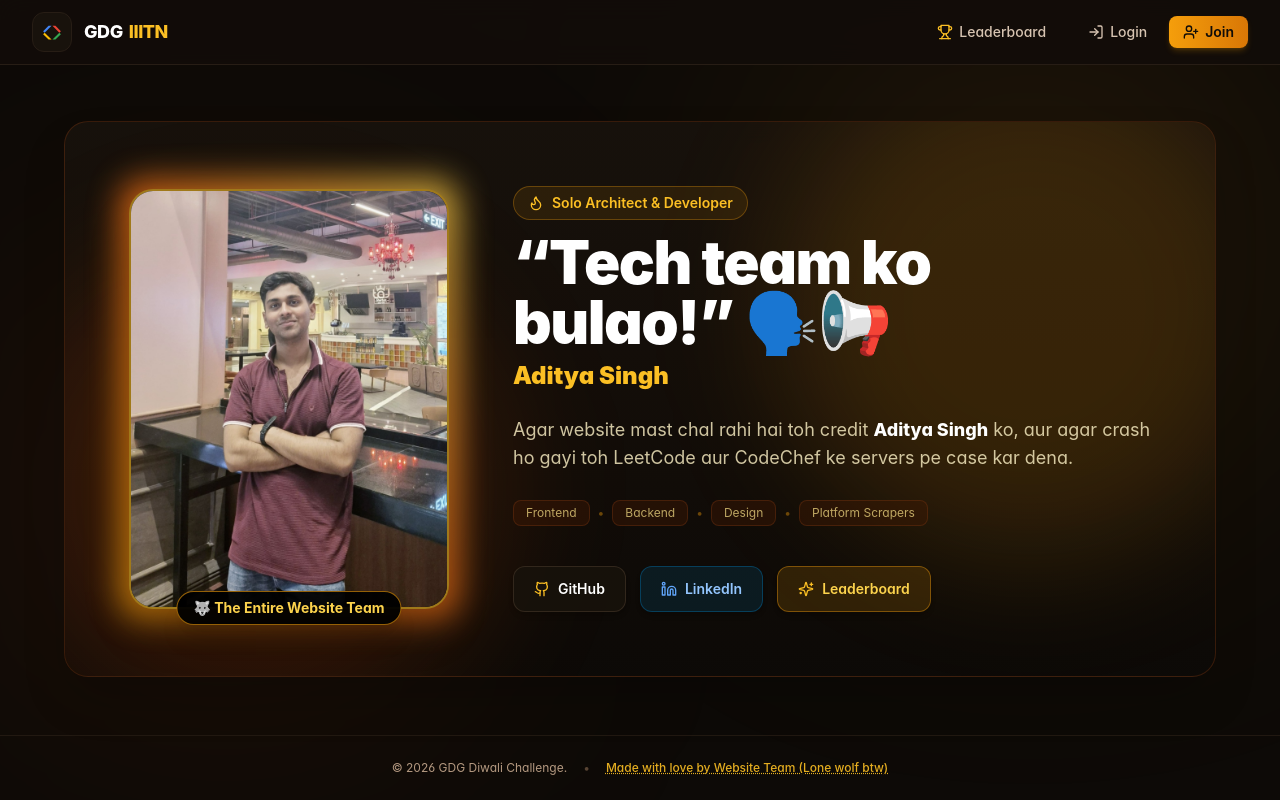
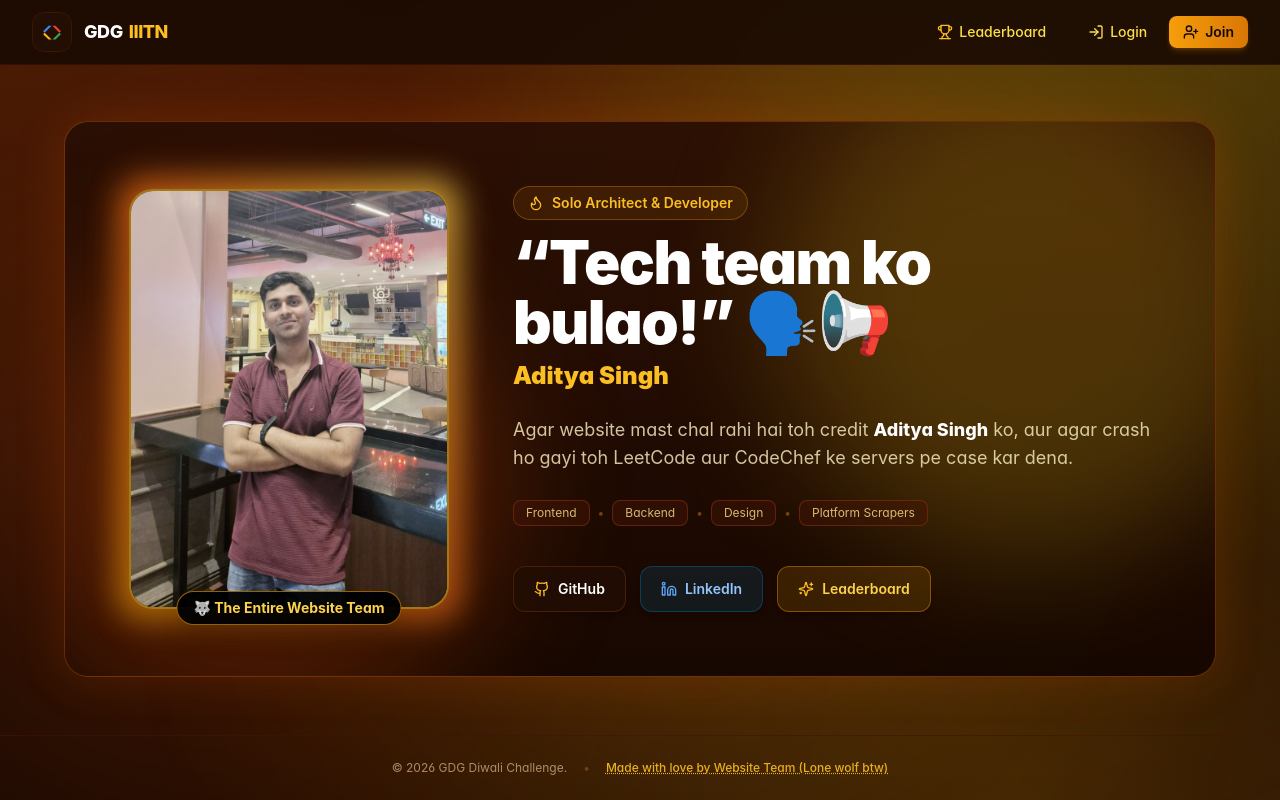
Before and after one commit to adiscripts03/DiwaliChallenge, a Next.js app: page /developer in a window 1280 px wide. Built offline with nearby package versions, Linux system fonts and the light colour scheme; no server answers.

Commit message:
style: reduce dark mode with vibrant dark orange and golden yellow theme

```diff
--- a/app/developer/page.tsx
+++ b/app/developer/page.tsx
@@ -12,10 +12,10 @@ export default function DeveloperPage() {
   return (
     <div className="w-full flex-1 flex flex-col justify-center min-h-[calc(100vh-14rem)] py-2 sm:py-6">
       {/* Full-Page Hero Card */}
-      <div className="w-full max-w-6xl mx-auto flex-1 flex flex-col justify-center relative overflow-hidden rounded-3xl bg-gradient-to-b from-[#18120c]/95 via-[#140e09]/95 to-[#0d0a07]/95 border border-amber-900/40 p-8 sm:p-14 lg:p-16 shadow-2xl backdrop-blur-md">
+      <div className="w-full max-w-6xl mx-auto flex-1 flex flex-col justify-center relative overflow-hidden rounded-3xl bg-gradient-to-b from-[#2a0f04]/95 via-[#1e0a03]/95 to-[#140601]/95 border border-orange-500/35 p-8 sm:p-14 lg:p-16 shadow-2xl backdrop-blur-md shadow-[0_0_50px_rgba(234,88,12,0.18)]">
         {/* Ambient warm glows */}
-        <div className="absolute top-0 right-0 -translate-y-16 translate-x-16 w-[500px] h-[500px] bg-amber-500/15 rounded-full blur-3xl pointer-events-none" />
-        <div className="absolute bottom-0 left-0 translate-y-16 -translate-x-16 w-[500px] h-[500px] bg-orange-600/15 rounded-full blur-3xl pointer-events-none" />
+        <div className="absolute top-0 right-0 -translate-y-16 translate-x-16 w-[500px] h-[500px] bg-yellow-400/20 rounded-full blur-3xl pointer-events-none" />
+        <div className="absolute bottom-0 left-0 translate-y-16 -translate-x-16 w-[500px] h-[500px] bg-orange-600/25 rounded-full blur-3xl pointer-events-none" />
 
         <div className="relative z-10 flex flex-col md:flex-row items-center justify-between gap-8 sm:gap-14 lg:gap-16 my-auto">
           {/* Photo with Glowing Halo */}
@@ -56,14 +56,14 @@ export default function DeveloperPage() {
             </p>
 
             {/* Quick badges of solo execution */}
-            <div className="flex flex-wrap items-center justify-center md:justify-start gap-2 pt-1 text-xs text-amber-200/70">
-              <span className="px-3 py-1 rounded-lg bg-amber-950/40 border border-amber-900/40">Frontend</span>
+            <div className="flex flex-wrap items-center justify-center md:justify-start gap-2 pt-1 text-xs text-amber-200/80">
+              <span className="px-3 py-1 rounded-lg bg-orange-950/50 border border-orange-800/50">Frontend</span>
               <span className="text-amber-500/40">•</span>
-              <span className="px-3 py-1 rounded-lg bg-amber-950/40 border border-amber-900/40">Backend</span>
+              <span className="px-3 py-1 rounded-lg bg-orange-950/50 border border-orange-800/50">Backend</span>
               <span className="text-amber-500/40">•</span>
-              <span className="px-3 py-1 rounded-lg bg-amber-950/40 border border-amber-900/40">Design</span>
+              <span className="px-3 py-1 rounded-lg bg-orange-950/50 border border-orange-800/50">Design</span>
               <span className="text-amber-500/40">•</span>
-              <span className="px-3 py-1 rounded-lg bg-amber-950/40 border border-amber-900/40">Platform Scrapers</span>
+              <span className="px-3 py-1 rounded-lg bg-orange-950/50 border border-orange-800/50">Platform Scrapers</span>
             </div>
 
             {/* Social Links */}
--- a/app/globals.css
+++ b/app/globals.css
@@ -3,12 +3,17 @@
 @tailwind utilities;
 
 :root {
-  --background: #0d0a07;
-  --foreground: #fef3c7;
+  --background: #160702;
+  --foreground: #fffbeb;
 }
 
 body {
   background-color: var(--background);
+  background-image:
+    radial-gradient(at 0% 0%, rgba(234, 88, 12, 0.25) 0px, transparent 55%),
+    radial-gradient(at 100% 0%, rgba(250, 204, 21, 0.22) 0px, transparent 50%),
+    radial-gradient(at 50% 30%, rgba(194, 65, 12, 0.20) 0px, transparent 65%),
+    radial-gradient(at 80% 100%, rgba(245, 158, 11, 0.20) 0px, transparent 60%);
   color: var(--foreground);
   min-height: 100vh;
   font-family: -apple-system, BlinkMacSystemFont, 'Segoe UI', Roboto, Helvetica, Arial, sans-serif;
@@ -27,12 +32,12 @@ body {
   height: 8px;
 }
 ::-webkit-scrollbar-track {
-  background: #17110c;
+  background: #200c03;
 }
 ::-webkit-scrollbar-thumb {
-  background: #39281a;
+  background: #5a240a;
   border-radius: 4px;
 }
 ::-webkit-scrollbar-thumb:hover {
-  background: #543b25;
+  background: #87360e;
 }
--- a/app/layout.tsx
+++ b/app/layout.tsx
@@ -16,17 +16,17 @@ export default function RootLayout({
 }) {
   return (
     <html lang="en">
-      <body className="bg-[#0d0a07] text-[#fef3c7] min-h-screen flex flex-col selection:bg-amber-500/30 selection:text-amber-200 relative overflow-x-hidden">
+      <body className="bg-[#160702] text-[#fffbeb] min-h-screen flex flex-col selection:bg-amber-500/30 selection:text-amber-200 relative overflow-x-hidden">
         <DiyaBackground />
         <div className="relative z-10 flex flex-col min-h-screen">
           <Navbar />
           <main className="flex-1 max-w-7xl w-full mx-auto px-4 sm:px-6 lg:px-8 py-8">
             {children}
           </main>
-          <footer className="border-t border-slate-800/80 py-6 text-center text-xs text-slate-400">
+          <footer className="border-t border-orange-950/60 py-6 text-center text-xs text-orange-200/60">
             <div className="flex flex-col sm:flex-row items-center justify-center gap-2 sm:gap-4">
               <span>© {new Date().getFullYear()} GDG Diwali Challenge.</span>
-              <span className="hidden sm:inline text-slate-600">•</span>
+              <span className="hidden sm:inline text-orange-400/30">•</span>
               <Link
                 href="/developer"
                 className="font-medium text-amber-400/90 hover:text-amber-300 underline decoration-dotted transition-colors"
--- a/app/page.tsx
+++ b/app/page.tsx
@@ -48,10 +48,10 @@ export default function HomePage() {
   return (
     <div className="space-y-8">
       {/* Hero Header */}
-      <div className="relative overflow-hidden rounded-3xl bg-gradient-to-b from-[#18120c]/90 via-[#140e09]/90 to-[#0d0a07]/90 border border-amber-900/40 p-6 sm:p-10 shadow-2xl backdrop-blur-sm">
+      <div className="relative overflow-hidden rounded-3xl bg-gradient-to-b from-[#2a0f04]/95 via-[#1e0a03]/95 to-[#140601]/95 border border-orange-500/35 p-6 sm:p-10 shadow-2xl backdrop-blur-sm shadow-[0_0_50px_rgba(234,88,12,0.15)]">
         {/* Soft background accents */}
-        <div className="absolute top-0 right-0 -translate-y-12 translate-x-12 w-96 h-96 bg-amber-500/10 rounded-full blur-3xl pointer-events-none" />
-        <div className="absolute bottom-0 left-0 translate-y-12 -translate-x-12 w-96 h-96 bg-orange-600/10 rounded-full blur-3xl pointer-events-none" />
+        <div className="absolute top-0 right-0 -translate-y-12 translate-x-12 w-96 h-96 bg-yellow-400/20 rounded-full blur-3xl pointer-events-none" />
+        <div className="absolute bottom-0 left-0 translate-y-12 -translate-x-12 w-96 h-96 bg-orange-600/25 rounded-full blur-3xl pointer-events-none" />
 
         <div className="relative z-10 flex flex-col md:flex-row md:items-center justify-between gap-6">
           <div>
--- a/components/DiyaBackground.tsx
+++ b/components/DiyaBackground.tsx
@@ -11,18 +11,18 @@ export function DiyaGraphic({ className = 'w-48 h-32', glowIntensity = 'high' }:
       <defs>
         {/* Warm Ambient Radial Radiance */}
         <radialGradient id="flameGlow" cx="0.5" cy="0.5" r="0.5">
-          <stop offset="0%" stopColor="#fbbf24" stopOpacity={glowIntensity === 'high' ? '0.9' : '0.6'} />
-          <stop offset="45%" stopColor="#f97316" stopOpacity="0.4" />
+          <stop offset="0%" stopColor="#fde047" stopOpacity={glowIntensity === 'high' ? '0.95' : '0.7'} />
+          <stop offset="45%" stopColor="#f97316" stopOpacity="0.5" />
           <stop offset="100%" stopColor="#f97316" stopOpacity="0" />
         </radialGradient>
 
         {/* Outer Flame Gradient */}
         <linearGradient id="outerFlameGrad" x1="100" y1="6" x2="100" y2="70" gradientUnits="userSpaceOnUse">
-          <stop offset="0%" stopColor="#fffbeb" />
+          <stop offset="0%" stopColor="#ffffff" />
           <stop offset="20%" stopColor="#fef08a" />
-          <stop offset="50%" stopColor="#f59e0b" />
+          <stop offset="50%" stopColor="#facc15" />
           <stop offset="85%" stopColor="#ea580c" />
-          <stop offset="100%" stopColor="#b91c1c" />
+          <stop offset="100%" stopColor="#c2410c" />
         </linearGradient>
 
         {/* Inner Bright Flame Core */}
@@ -32,32 +32,32 @@ export function DiyaGraphic({ className = 'w-48 h-32', glowIntensity = 'high' }:
           <stop offset="100%" stopColor="#f59e0b" />
         </linearGradient>
 
-        {/* Earthen Terracotta Diya Clay */}
+        {/* Terracotta Diya Clay */}
         <linearGradient id="clayBaseGrad" x1="20" y1="74" x2="180" y2="120" gradientUnits="userSpaceOnUse">
-          <stop offset="0%" stopColor="#b45309" />
-          <stop offset="40%" stopColor="#d97706" />
-          <stop offset="80%" stopColor="#92400e" />
-          <stop offset="100%" stopColor="#78350f" />
+          <stop offset="0%" stopColor="#c2410c" />
+          <stop offset="40%" stopColor="#ea580c" />
+          <stop offset="80%" stopColor="#9a3412" />
+          <stop offset="100%" stopColor="#7c2d12" />
         </linearGradient>
 
         {/* Traditional Brass / Golden Rim */}
         <linearGradient id="clayRimGrad" x1="20" y1="75" x2="180" y2="75" gradientUnits="userSpaceOnUse">
-          <stop offset="0%" stopColor="#92400e" />
+          <stop offset="0%" stopColor="#9a3412" />
           <stop offset="25%" stopColor="#f59e0b" />
-          <stop offset="50%" stopColor="#fbbf24" />
+          <stop offset="50%" stopColor="#fde047" />
           <stop offset="75%" stopColor="#f59e0b" />
-          <stop offset="100%" stopColor="#92400e" />
+          <stop offset="100%" stopColor="#9a3412" />
         </linearGradient>
       </defs>
 
       {/* Flame Aura Glow */}
-      <circle cx="100" cy="45" r="42" fill="url(#flameGlow)" />
+      <circle cx="100" cy="45" r="46" fill="url(#flameGlow)" />
 
       {/* Outer Flame */}
       <path
         d="M100 6 C114 26, 124 44, 117 62 C111 75, 89 75, 83 62 C76 44, 86 26, 100 6 Z"
         fill="url(#outerFlameGrad)"
-        filter="drop-shadow(0 0 10px rgba(251, 191, 36, 0.8))"
+        filter="drop-shadow(0 0 14px rgba(250, 204, 21, 0.9))"
       />
 
       {/* Inner Flame Core */}
@@ -70,7 +70,7 @@ export function DiyaGraphic({ className = 'w-48 h-32', glowIntensity = 'high' }:
       <path
         d="M20 74 C20 74, 52 118, 100 118 C148 118, 180 74, 180 74 C162 98, 136 108, 100 108 C64 108, 38 98, 20 74 Z"
         fill="url(#clayBaseGrad)"
-        stroke="#78350f"
+        stroke="#7c2d12"
         strokeWidth="1.5"
       />
 
@@ -81,14 +81,14 @@ export function DiyaGraphic({ className = 'w-48 h-32', glowIntensity = 'high' }:
         rx="80"
         ry="12"
         fill="url(#clayRimGrad)"
-        stroke="#fde68a"
+        stroke="#fef08a"
         strokeWidth="0.8"
       />
 
       {/* Diya Stand Base */}
       <path
         d="M74 118 C74 118, 80 128, 100 128 C120 128, 126 118, 126 118 Z"
-        fill="#78350f"
+        fill="#7c2d12"
       />
     </svg>
   );
@@ -100,9 +100,10 @@ export default function DiyaBackground() {
       className="fixed inset-0 pointer-events-none overflow-hidden z-0 select-none"
       aria-hidden="true"
     >
-      {/* Soft warm ambient lighting only — no extra Diyas in background */}
-      <div className="absolute top-0 right-0 w-[500px] h-[500px] bg-amber-500/10 rounded-full blur-[140px]" />
-      <div className="absolute top-1/3 left-0 w-[450px] h-[450px] bg-orange-600/10 rounded-full blur-[140px]" />
+      {/* Luminous warm yellow & dark orange ambient radiance */}
+      <div className="absolute -top-24 right-0 w-[620px] h-[620px] bg-yellow-400/20 rounded-full blur-[140px]" />
+      <div className="absolute top-1/4 -left-20 w-[580px] h-[580px] bg-orange-600/25 rounded-full blur-[150px]" />
+      <div className="absolute bottom-10 right-1/4 w-[520px] h-[520px] bg-amber-500/20 rounded-full blur-[140px]" />
     </div>
   );
 }
--- a/components/Navbar.tsx
+++ b/components/Navbar.tsx
@@ -40,7 +40,7 @@ export default function Navbar() {
   };
 
   return (
-    <header className="sticky top-0 z-50 border-b border-slate-800 bg-[#120d09]/90 backdrop-blur-md">
+    <header className="sticky top-0 z-50 border-b border-orange-950/60 bg-[#1a0a03]/90 backdrop-blur-md">
       <div className="max-w-7xl mx-auto px-4 sm:px-6 lg:px-8 h-16 flex items-center justify-between">
         {/* Brand with Official GDG Logo */}
         <Link href="/" className="flex items-center space-x-3 group">
--- a/tailwind.config.js
+++ b/tailwind.config.js
@@ -10,18 +10,18 @@ module.exports = {
       colors: {
         background: "var(--background)",
         foreground: "var(--foreground)",
-        // Map slate to warm deep charcoal/espresso undertones
+        // Map slate to rich dark orange / warm golden undertones (no mud brown)
         slate: {
-          950: '#100c08',
-          900: '#18120c',
-          800: '#271d15',
-          700: '#3a2d21',
-          600: '#584433',
-          500: '#846750',
-          400: '#b49980',
-          300: '#d7c4b1',
-          200: '#ebe0d5',
-          100: '#f7f2ed',
+          950: '#150702', // deepest dark-orange obsidian
+          900: '#230e04', // rich dark-orange card base
+          800: '#3a1707', // warm dark-orange border
+          700: '#54220b', // lighter dark-orange border/divider
+          600: '#753211', // muted dark-orange
+          500: '#9e4618', // warm ember
+          400: '#f59e0b', // glowing amber text
+          300: '#fde047', // bright warm yellow text
+          200: '#fef08a', // pale yellow text
+          100: '#fffbeb', // warm white
         },
       },
     },
```
